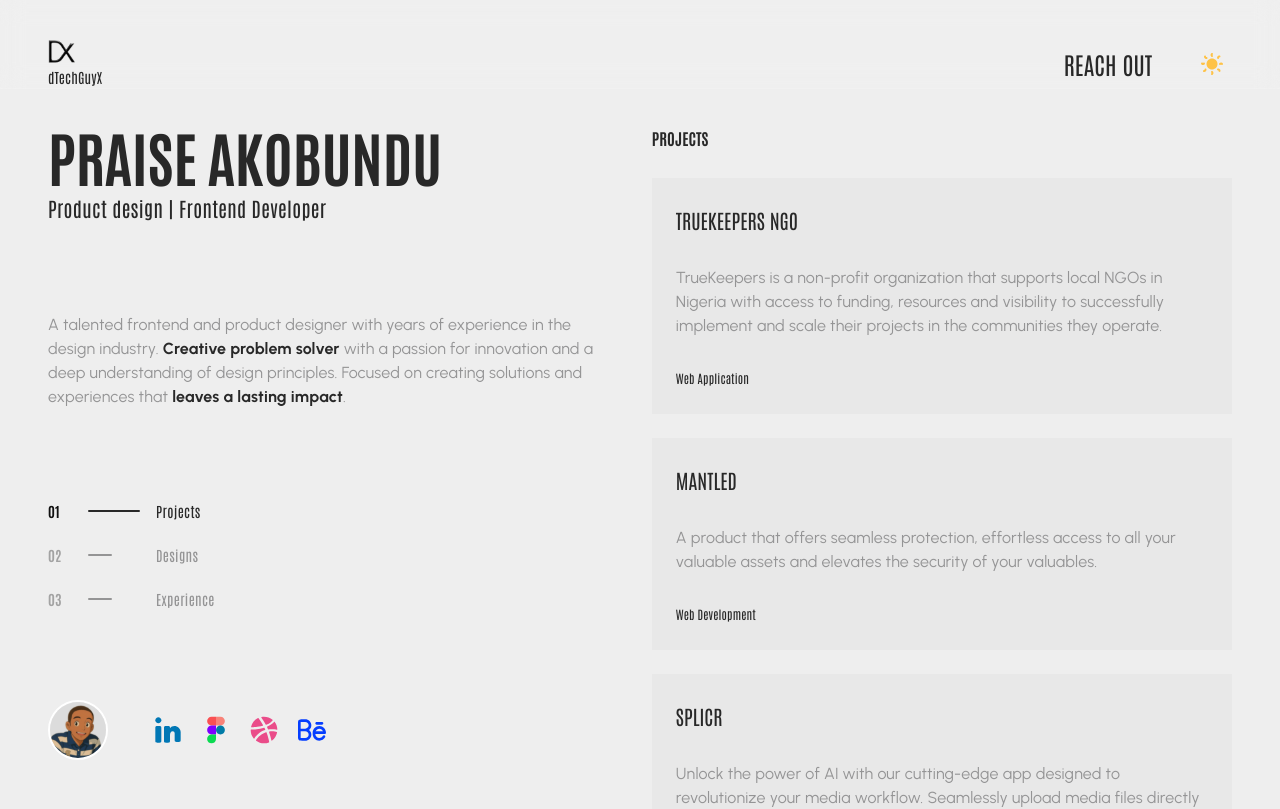
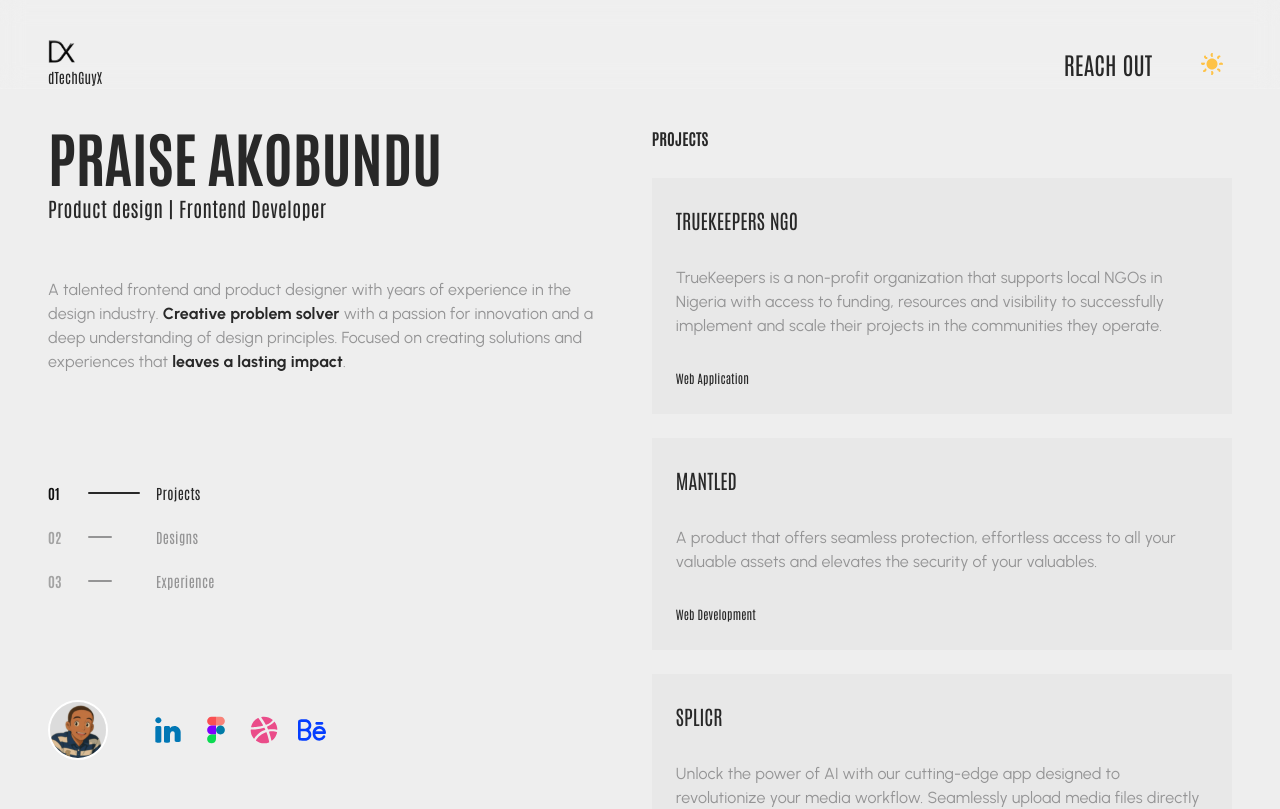
Before and after one commit to Walediwura/dTechXFolio, a Next.js app: page / in a window 1280 px wide. Shown: the top 809 px of the page. Built offline with nearby package versions, Linux system fonts and the light colour scheme.

Commit message:
Space between name and intro

```diff
--- a/app/components/ProfileOverview.jsx
+++ b/app/components/ProfileOverview.jsx
@@ -49,7 +49,8 @@ const ProfileOverview = () => {
         transition={{ duration: 2 }}
         className="flex flex-col lg:sticky lg:top-0 h-screen text-darko pt-[126px] pb-10 justify-between gap-4 lg:w-[50%]"
       >
-        <div className="flex flex-col text-darko dark:text-whitey duration-300 transition ease-out gap-2">
+        <div className="w-full flex flex-col gap-14">
+            <div className="flex flex-col text-darko dark:text-whitey duration-300 transition ease-out gap-2">
           <h1 className="text-6xl font-bold uppercase">
             {" "}
             {PROFILE?.name?.split("")?.map((character, index) => (
@@ -83,6 +84,9 @@ const ProfileOverview = () => {
           </span>
           .
         </div>
+
+        </div >
+
 
         <motion.div
           initial={{ opacity: 0, y: 20 }}
```
